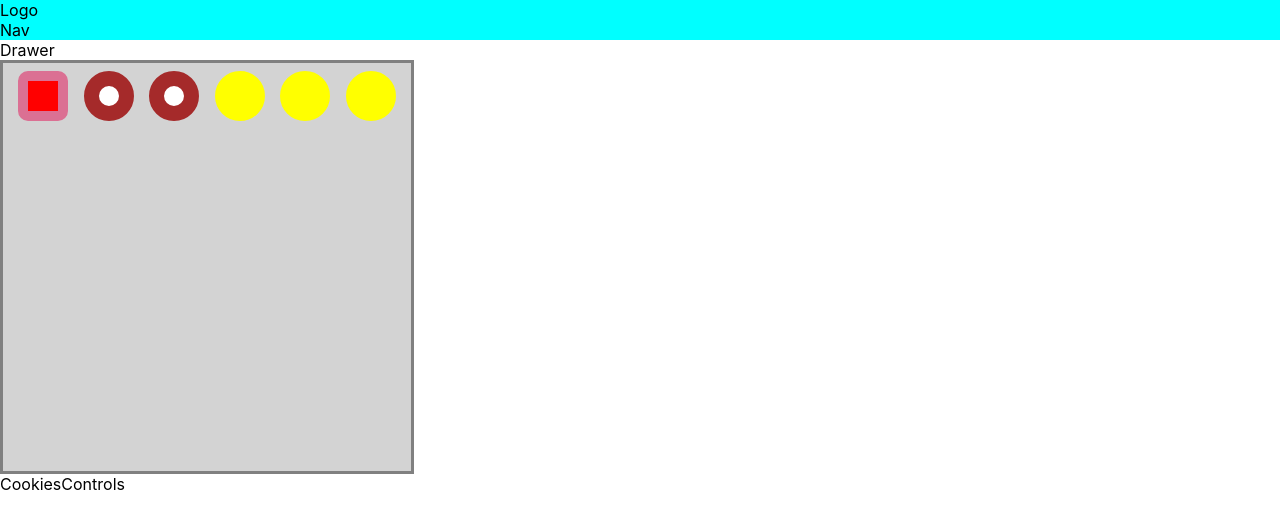
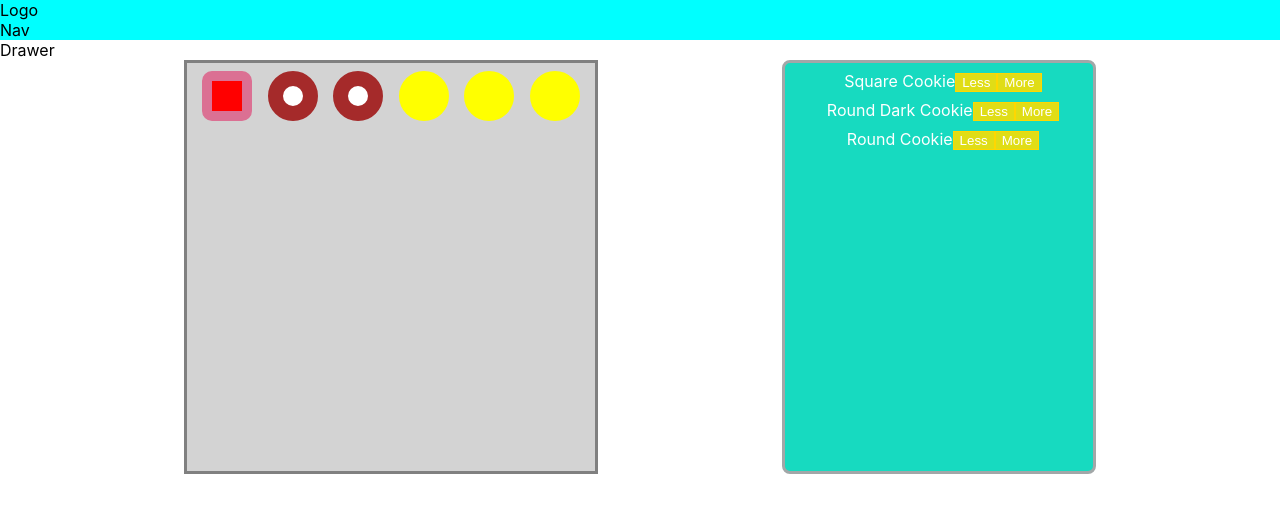
Before and after one commit to Nursen-Okenov/Cookies-Builder, a React (Create React App) app: page / in a window 1280 px wide. Shown: the top 528 px of the page. Built offline with nearby package versions, Linux system fonts and the light colour scheme.

Commit message:
Added CookiesControls, CookiesControl, CookiesBuilder

```diff
--- /dev/null
+++ b/src/components/CookiesBuilder/CookiesControls/CookiesControl/CookiesControl.js
@@ -0,0 +1,10 @@
+import React from "react";
+import classes from "./CookiesControl.module.css";
+
+export default ({ label }) => (
+    <div className={classes.CookiesControl}>
+        <span className={classes.label}>{label}</span>
+        <button className={classes.less}>Less</button>
+        <button className={classes.more}>More</button>
+    </div>
+);
--- /dev/null
+++ b/src/components/CookiesBuilder/CookiesControls/CookiesControl/CookiesControl.module.css
@@ -0,0 +1,11 @@
+.CookiesControl {
+    margin-bottom: .5rem;
+}
+.CookiesControl .label {
+    color: white;
+}
+.CookiesControl button {
+    border: 1px solid gold;
+    background-color: rgb(224, 221, 22);
+    color: white;
+}
--- /dev/null
+++ b/src/components/CookiesBuilder/CookiesControls/CookiesControls.js
@@ -0,0 +1,17 @@
+import React from "react";
+import classes from "./CookiesControls.module.css";
+import CookiesControl from "./CookiesControl/CookiesControl";
+
+export default () => {
+  const controls = [
+    { label: "Square Cookie", type: "squareCookie" },
+    { label: "Round Dark Cookie", type: "roundDarkCookie" },
+    { label: "Round Cookie", type: "roundCookie" },
+  ];
+
+  const controlsOutput = controls.map((control) => (
+    <CookiesControl label={control.label} />
+  ));
+
+  return <div className={classes.CookiesControls}>{controlsOutput}</div>;
+};
--- /dev/null
+++ b/src/components/CookiesBuilder/CookiesControls/CookiesControls.module.css
@@ -0,0 +1,12 @@
+.CookiesControls {
+    border: 3px solid rgb(162, 167, 168);
+    background-color: rgb(23, 218, 192);
+    width: 300px;
+    border-radius: .5rem;
+    padding-top: .5rem;
+    padding-left: .5rem;
+
+    display: flex;
+    flex-flow: column nowrap;
+    align-items: center;
+}
--- a/src/containers/CookiesBuilder/CookiesBuilder.js
+++ b/src/containers/CookiesBuilder/CookiesBuilder.js
@@ -1,6 +1,7 @@
 import React, { useState } from "react";
 import CookiesKit from "../../components/CookiesBuilder/CookiesKit/CookiesKit";
 import classes from "./CookiesBuilder.module.css";
+import CookiesControls from "../../components/CookiesBuilder/CookiesControls/CookiesControls";
 
 export default () => {
     const [ingredients, setIngredients] = useState({
@@ -11,6 +12,6 @@ export default () => {
 
     return (<div className={classes.CookiesBuilder}>
         <CookiesKit ingredients={ingredients} />
-        CookiesControls
+        <CookiesControls />
     </div>)
 };
--- a/src/containers/CookiesBuilder/CookiesBuilder.module.css
+++ b/src/containers/CookiesBuilder/CookiesBuilder.module.css
@@ -0,0 +1,5 @@
+.CookiesBuilder {
+    display: flex;
+    flex-wrap: wrap;
+    justify-content: space-evenly;
+}
```
